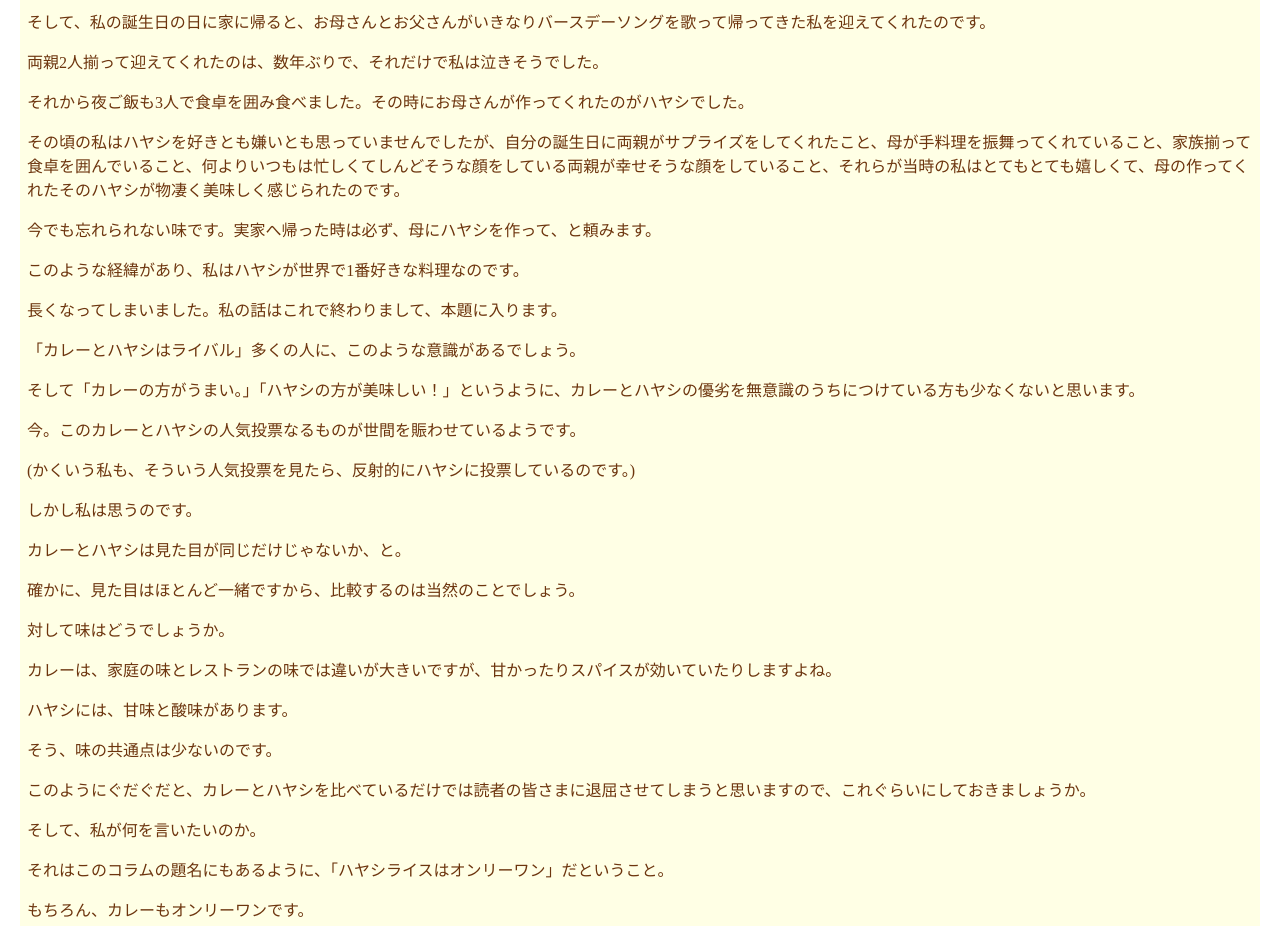
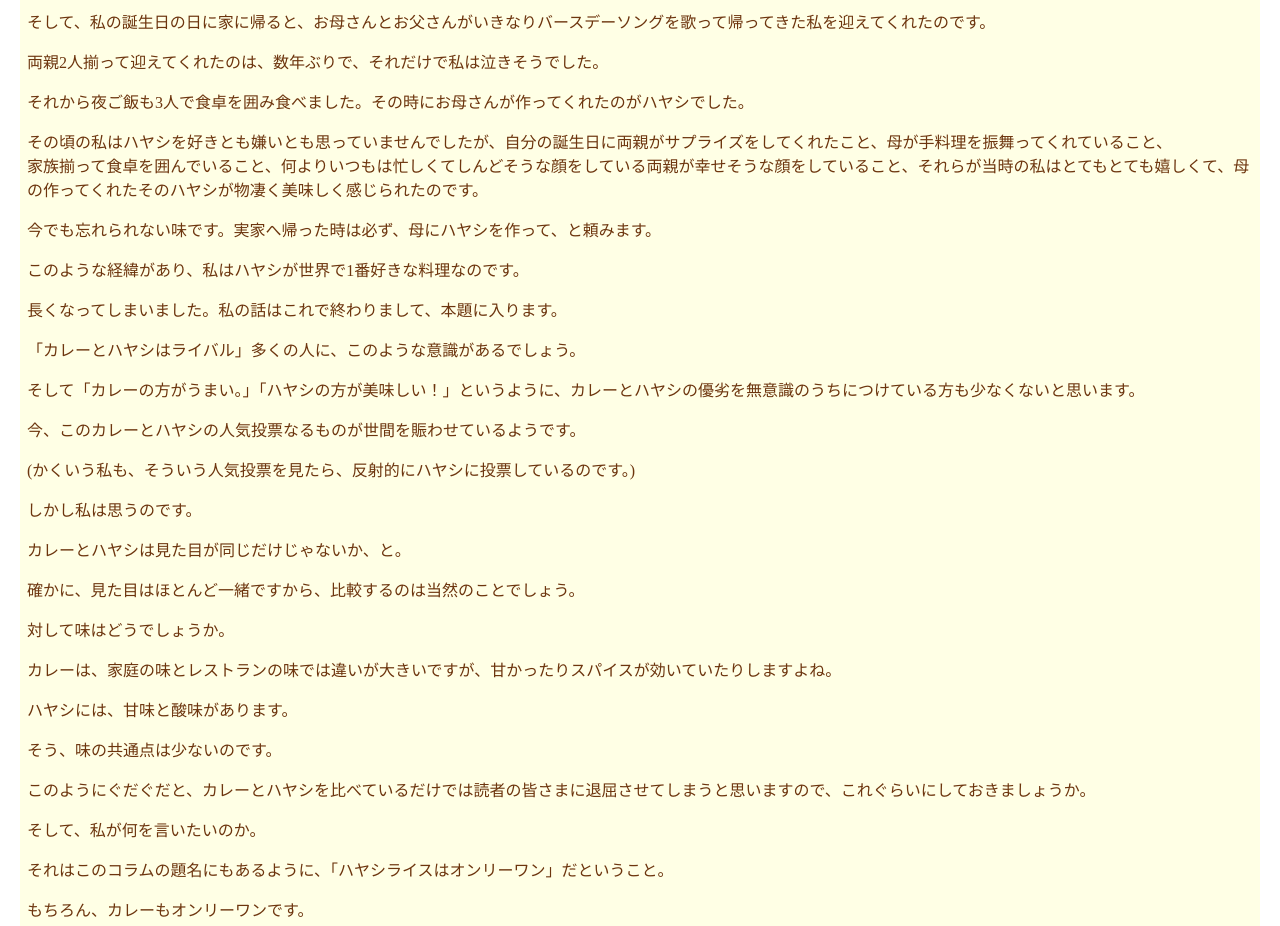
Before and after one commit to CurryDelicious/column-curry, a plain HTML site: page index.html in a window 1280 px wide. Shown: the part 1200-2126 px from the top of the page. Drawn offline with Linux system fonts and the light colour scheme.

Commit message:
Update index.html

```diff
--- a/index.html
+++ b/index.html
@@ -27,14 +27,14 @@
       <p>そして、私の誕生日の日に家に帰ると、お母さんとお父さんがいきなりバースデーソングを歌って帰ってきた私を迎えてくれたのです。</p>
       <p>両親2人揃って迎えてくれたのは、数年ぶりで、それだけで私は泣きそうでした。</p>
       <p>それから夜ご飯も3人で食卓を囲み食べました。その時にお母さんが作ってくれたのがハヤシでした。</p>
-      <p>その頃の私はハヤシを好きとも嫌いとも思っていませんでしたが、自分の誕生日に両親がサプライズをしてくれたこと、母が手料理を振舞ってくれていること、家族揃って食卓を囲んでいること、何よりいつもは忙しくてしんどそうな顔をしている両親が幸せそうな顔をしていること、それらが当時の私はとてもとても嬉しくて、母の作ってくれたそのハヤシが物凄く美味しく感じられたのです。</p>
+      <p>その頃の私はハヤシを好きとも嫌いとも思っていませんでしたが、自分の誕生日に両親がサプライズをしてくれたこと、母が手料理を振舞ってくれていること、<br>家族揃って食卓を囲んでいること、何よりいつもは忙しくてしんどそうな顔をしている両親が幸せそうな顔をしていること、それらが当時の私はとてもとても嬉しくて、母の作ってくれたそのハヤシが物凄く美味しく感じられたのです。</p>
       <p>今でも忘れられない味です。実家へ帰った時は必ず、母にハヤシを作って、と頼みます。</p>
       <p>このような経緯があり、私はハヤシが世界で1番好きな料理なのです。</p>
       <p>長くなってしまいました。私の話はこれで終わりまして、本題に入ります。</p>
 
       <p>「カレーとハヤシはライバル」多くの人に、このような意識があるでしょう。</p>
       <p>そして「カレーの方がうまい。」「ハヤシの方が美味しい！」というように、カレーとハヤシの優劣を無意識のうちにつけている方も少なくないと思います。</p>
-      <p>今。このカレーとハヤシの人気投票なるものが世間を賑わせているようです。</P>
+      <p>今、このカレーとハヤシの人気投票なるものが世間を賑わせているようです。</P>
       <p>(かくいう私も、そういう人気投票を見たら、反射的にハヤシに投票しているのです。)</p>
 
       <p>しかし私は思うのです。</P>
```
